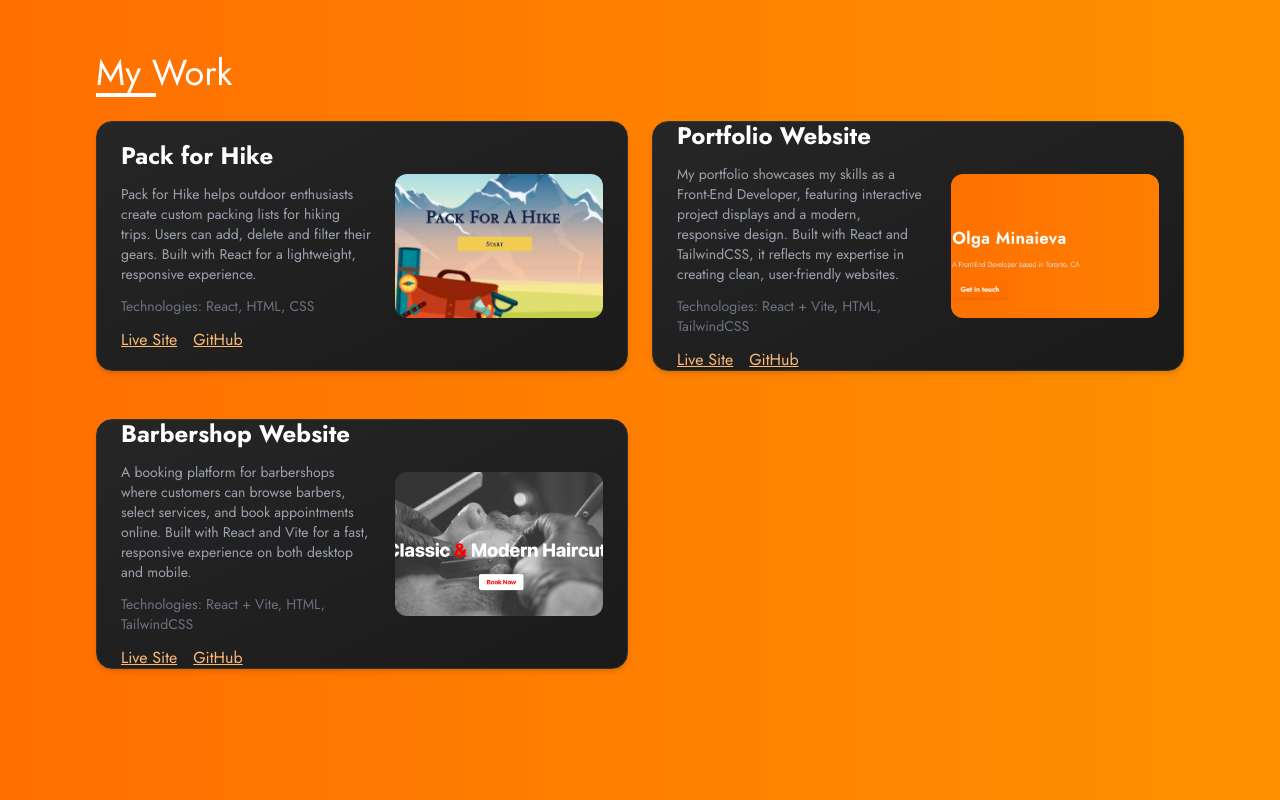
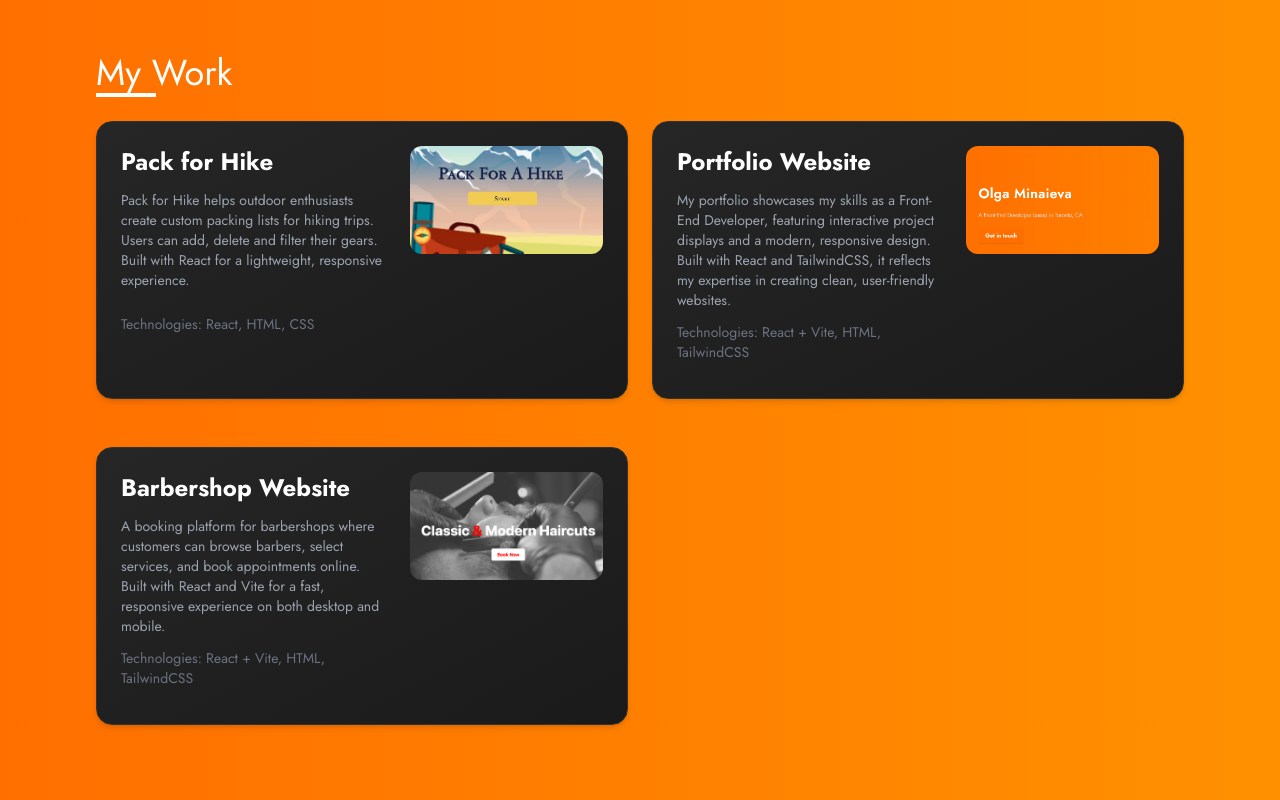
Before and after one commit to OlgaMinaievaWebDev/personal-website-new, a React (Vite) app: page / in a window 1280 px wide. Shown: the part 1560-2360 px from the top of the page. Built offline with nearby package versions, Linux system fonts and the light colour scheme.

Commit message:
styled for mobile

```diff
--- a/src/components/About.jsx
+++ b/src/components/About.jsx
@@ -5,18 +5,18 @@ function About() {
   return (
     <section
       id="about"
-      className="flex flex-col justify-center items-start w-full p-24 bg-gradient-to-r from-[#FF6F00] to-[#FF9100] text-white space-y-8"
+      className="flex flex-col justify-center items-start w-full p-8 md:p-16 lg:p-24 bg-gradient-to-r from-[#FF6F00] to-[#FF9100] text-white space-y-8"
     >
       <div>
         <h2 className="text-4xl text-white inline-block">About Me</h2>
         <div className="h-1 w-[60px] bg-white"></div>
 
-        <div className="flex items-start space-x-8 space-y-0 mt-8 gap-10">
-          <div className="lg:w-1/3 flex justify-start mb-6 lg:mb-0">
+        <div className="flex flex-col lg:flex-row items-start lg:space-x-8 space-y-8 lg:space-y-0 mt-8 gap-10">
+          <div className="w-full lg:w-1/3 flex justify-center lg:justify-start">
             <img
               src={ProfilePhoto}
               alt="Profile"
-              className="w-64 h-64 shadow-2xl object-cover"
+              className="w-3/4 sm:w-64 h-64 shadow-2xl object-cover"
             />
           </div>
 
@@ -41,7 +41,7 @@ function About() {
               experiences along the way!
             </p>
 
-       <Button>Download CV</Button>
+            <Button>Download CV</Button>
           </div>
         </div>
       </div>
--- a/src/components/Contact.jsx
+++ b/src/components/Contact.jsx
@@ -4,21 +4,20 @@ function Contact() {
   return (
     <section
       id="contact"
-      className="flex flex-col justify-center items-start w-full p-24 bg-gradient-to-r from-[#FF6F00] to-[#FF9100] text-white space-y-8"
+      className="flex flex-col justify-center items-start w-full p-8 md:p-16 lg:p-24 bg-gradient-to-r from-[#FF6F00] to-[#FF9100] text-white space-y-8"
     >
       <div>
         <h2 className="text-4xl text-white inline-block">Get in Touch</h2>
         <div className="h-1 w-[60px] bg-white mb-6"></div>
 
-        <p className="text-lg mb-6">
+        <p className="text-base md:text-lg mb-6">
           I'm always open to new opportunities and collaborations! Whether you
           have a question, want to work together, or just want to say hi, feel
           free to drop me a message.
         </p>
 
-        <div className="flex gap-6 mb-6">
+        <div className="flex flex-wrap justify-center md:justify-start gap-6 mb-6">
           <a
-            a
             href="mailto:minaeva9@gmail.com?subject=Hello%20Olga&body=I%20would%20like%20to%20connect%20with%20you..."
             className="text-white hover:text-orange-300 transition"
           >
@@ -42,7 +41,6 @@ function Contact() {
           </a>
         </div>
       </div>
-
     </section>
   );
 }
--- a/src/components/Header.jsx
+++ b/src/components/Header.jsx
@@ -1,7 +1,7 @@
 function Header() {
   return (
     <header className="fixed top-0 w-full bg-white bg-opacity-30 shadow-md z-10">
-      <nav className="flex justify-end items-center p-4 gap-12 text-xl font-semibold mr-10 h-[72px]">
+      <nav className="flex justify-end items-center p-4 gap-4 md:gap-12 text-lg md:text-xl font-semibold md:mr-10 h-[72px]">
         <a
           href="#work"
           className="text-black hover:text-[#FF6F00] transition-all duration-300 ease-in-out"
--- a/src/components/Hero.jsx
+++ b/src/components/Hero.jsx
@@ -30,12 +30,12 @@ function Hero() {
   return (
     <section
       id="hero"
-      className="flex flex-col justify-center items-start w-full p-24 space-y-8 h-[100vh] bg-gradient-to-r from-[#FF6F00] to-[#FF9100] text-white"
+      className="flex flex-col justify-center items-start w-full p-8 md:p-16 lg:p-24 space-y-8 min-h-screen bg-gradient-to-r from-[#FF6F00] to-[#FF9100] text-white"
     >
-      <h1 className="text-5xl font-semibold leading-tight tracking-wide">
+      <h1 className="text-4xl md:text-5xl font-semibold leading-tight tracking-wide">
         Olga Minaieva
       </h1>
-      <h3 className="text-xl font-light text-gray-200">
+      <h3 className="text-lg md:text-xl font-light text-gray-200">
         A Front-End Developer based in Toronto, CA
       </h3>
       <a href="mailto:minaeva9@gmail.com?subject=Hello%20Olga&body=I%20would%20like%20to%20connect%20with%20you...">
--- a/src/ui/Button.jsx
+++ b/src/ui/Button.jsx
@@ -1,16 +1,10 @@
-function Button({ children, color = "primary" }) {
-  const colorClasses =
-    color === "primary"
-      ? "bg-[#FF6F00] text-white hover:bg-[#FF9100]"
-      : "bg-white text-[#FF6F00] hover:bg-[#FF6F00] hover:text-white";
-
+function Button({ children }) {
   return (
     <button
-      className={`text-xl font-semibold rounded-md px-6 py-3 mt-8 cursor-pointer transition-all duration-300 ease-in-out shadow-md focus:outline-none focus:ring-4 focus:ring-[#FF6F00] focus:ring-opacity-50 ${colorClasses}`}
+      className={`text-lg md:text-xl font-semibold rounded-md px-4 py-2 md:px-6 md:py-3 mt-8 cursor-pointer transition-all duration-300 ease-in-out shadow-md focus:outline-none focus:ring-4 focus:ring-[#FF6F00] focus:ring-opacity-50 bg-[#FF6F00] text-white hover:bg-[#FF9100]`}
     >
       {children}
     </button>
   );
 }
-
-export default Button;
+export default Button
--- a/src/ui/Card.jsx
+++ b/src/ui/Card.jsx
@@ -38,7 +38,7 @@ function Card() {
   ];
 
   return (
-    <ul className="grid grid-cols-1 md:grid-cols-2 gap-6 mt-6 items-start justify-start">
+    <ul className="grid grid-cols-1 lg:grid-cols-2 gap-6 mt-6 items-stretch">
       {WORK_DATA.map((item) => (
         <CardItem key={item.id} project={item} />
       ))}
--- a/src/ui/CardItem.jsx
+++ b/src/ui/CardItem.jsx
@@ -2,38 +2,23 @@ function CardItem({ project }) {
   const { title, description, location, github, technologies, img } = project;
 
   return (
-    <li className="bg-gradient-to-br from-[#262626] to-[#1A1A1A] border border-[#333] rounded-2xl p-6 mb-6 flex justify-between items-center gap-6 shadow-md hover:shadow-lg transition-shadow h-[250px]">
-      <div className="flex flex-col space-y-3 max-w-[70%] flex-grow">
+    <li className="bg-gradient-to-br from-[#262626] to-[#1A1A1A] border border-[#333] rounded-2xl p-6 mb-6 flex flex-col md:flex-row justify-between items-start gap-6 shadow-md hover:shadow-lg transition-shadow">
+      {/* Text Content */}
+      <div className="flex flex-col space-y-3 flex-1 min-h-[200px] w-full">
         <h3 className="text-2xl font-bold text-white">{title}</h3>
-        <p className="text-sm text-gray-400">{description}</p>
+        <p className="text-sm text-gray-400 flex-grow">{description}</p>
         <p className="text-sm text-gray-500">Technologies: {technologies}</p>
-        <div className="flex gap-4 mt-3">
-          {location && (
-            <a
-              href={location}
-              target="_blank"
-              rel="noopener noreferrer"
-              className="text-orange-300 underline transition-colors duration-200 hover:text-orange-500"
-            >
-              Live Site
-            </a>
-          )}
-          {github && (
-            <a
-              href={github}
-              target="_blank"
-              rel="noopener noreferrer"
-              className="text-orange-300 underline transition-colors duration-200 hover:text-orange-500"
-            >
-              GitHub
-            </a>
-          )}
-        </div>
+        <div className="flex gap-4 mt-3">{/* Links remain unchanged */}</div>
       </div>
 
+      {/* Image Container */}
       {img && (
-        <div className="w-52 h-36 overflow-hidden rounded-xl flex-shrink-0 shadow-inner transition-transform duration-300 hover:scale-105">
-          <img src={img} alt={title} className="w-full h-full object-cover" />
+        <div className="w-full md:w-[40%] relative aspect-video flex-shrink-0 overflow-hidden rounded-xl shadow-inner transition-transform duration-300 hover:scale-105">
+          <img
+            src={img}
+            alt={title}
+            className="absolute inset-0 w-full h-full object-cover"
+          />
         </div>
       )}
     </li>
```
